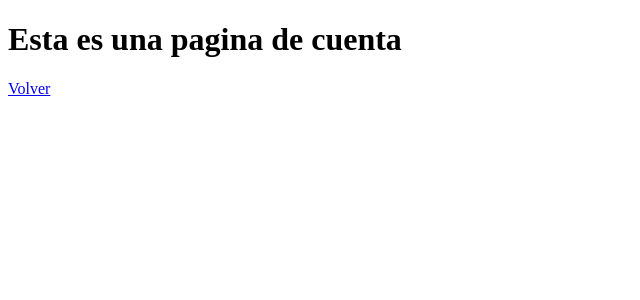
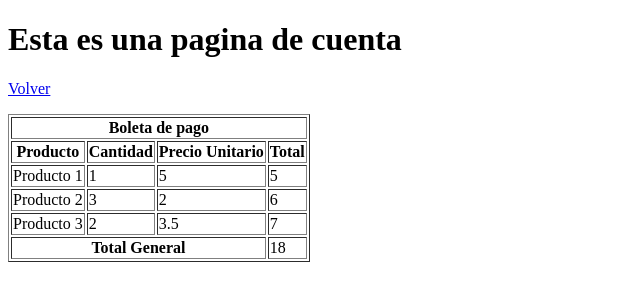
Before and after one commit to Jhona1250/LaboratoriosIDWEB, a plain HTML site: page laboratorio04/cuenta.html in a window 1280 px wide. Shown: the whole page, without its empty margins (0-640 px from the left). Drawn offline with Linux system fonts and the light colour scheme.

Commit message:
añadido pagina cuenta

```diff
--- a/laboratorio04/cuenta.html
+++ b/laboratorio04/cuenta.html
@@ -8,5 +8,37 @@
 <body>
     <h1> Esta es una pagina de cuenta</h1>
     <p><a href="index.html">Volver</a></p>
+    <!--tabla del tercer commit-->
+    <table border="1">
+        <tr><th colspan="4">Boleta de pago</th></tr>
+        <tr>
+            <th>Producto</th>
+            <th>Cantidad</th>
+            <th>Precio Unitario</th>
+            <th>Total</th>
+        </tr>
+        <tr>
+            <td>Producto 1</td>
+            <td>1</td>
+            <td>5</td>
+            <td>5</td>
+        </tr>
+        <tr>
+            <td>Producto 2</td>
+            <td>3</td>
+            <td>2</td>
+            <td>6</td>
+        </tr>
+        <tr>
+            <td>Producto 3</td>
+            <td>2</td>
+            <td>3.5</td>
+            <td>7</td>
+        </tr>
+        <tr>
+            <th colspan="3">Total General</th>
+            <td>18</td>
+        </tr>
+    </table>
 </body>
 </html>
```
